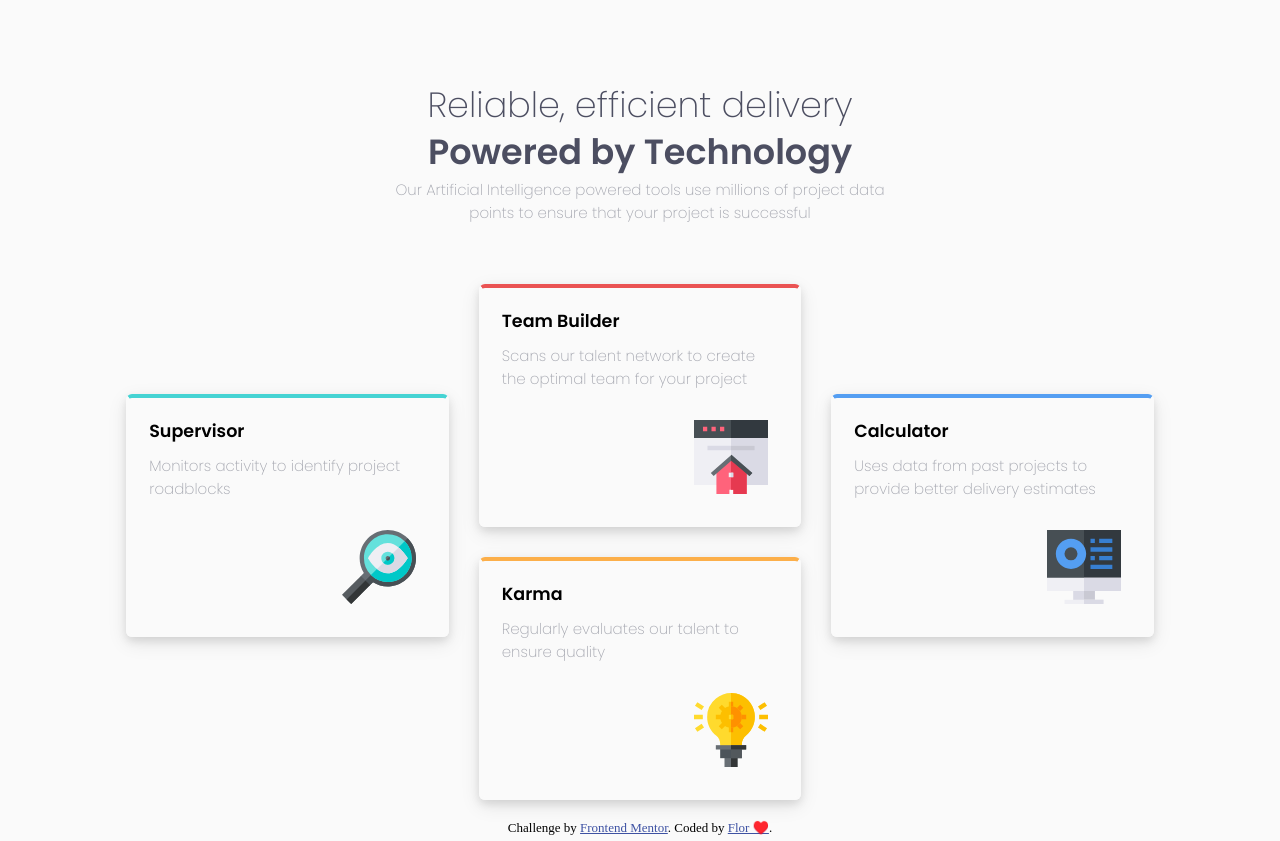
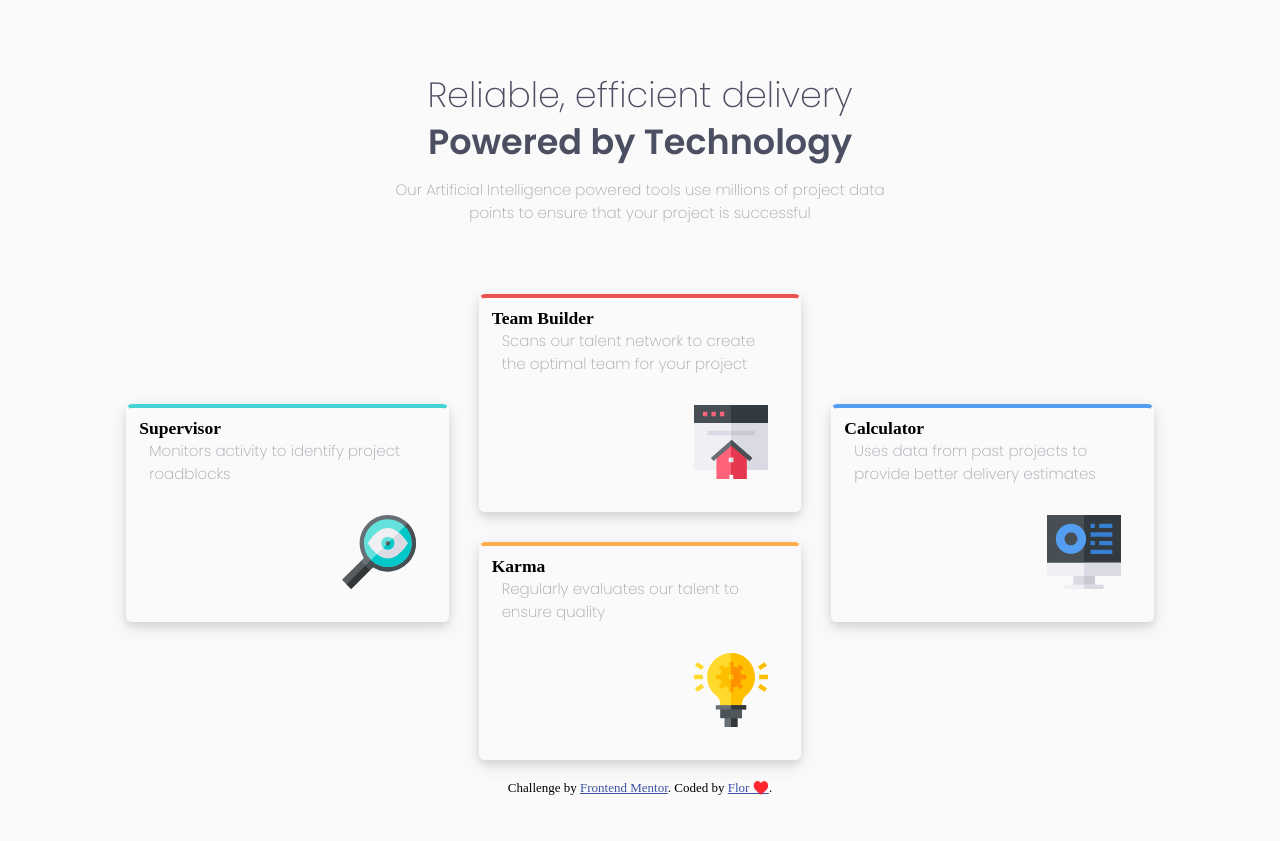
Before and after one commit to Erianhel/challenge-1, a plain HTML site: page four-card-feature-section-master/index.html in a window 1280 px wide. After the commit the page ends 801 px from the top, so only its background shows below. Drawn offline with Linux system fonts and the light colour scheme.

Commit message:
Update styles.css

```diff
--- a/four-card-feature-section-master/css/styles.css
+++ b/four-card-feature-section-master/css/styles.css
@@ -15,7 +15,7 @@ header .contenedor-textos {
 	display: flex;
 	justify-content: center;
 	flex-direction: column;
-	margin: 75px 0px 35px;
+	margin: 65px 0px 35px;
 	padding: 10px;
 }
 
@@ -41,6 +41,7 @@ div.contenedor-textos p {
 	font-weight: 200;
 	text-align: center;
 	color: hsl(229, 6%, 66%);
+	margin: 10px;
 }
 
 section.contenedor {
@@ -75,10 +76,11 @@ div.tarjetas {
 	margin: 20px;
 }
 
-.text-cards h3 {
+.text-cards h2 {
 	font-family: Poppins;
 	font-weight: 600;
 	margin: 10px;
+	color: hsl(234, 12%, 34%);
 }
 
 .text-cards p {
```
